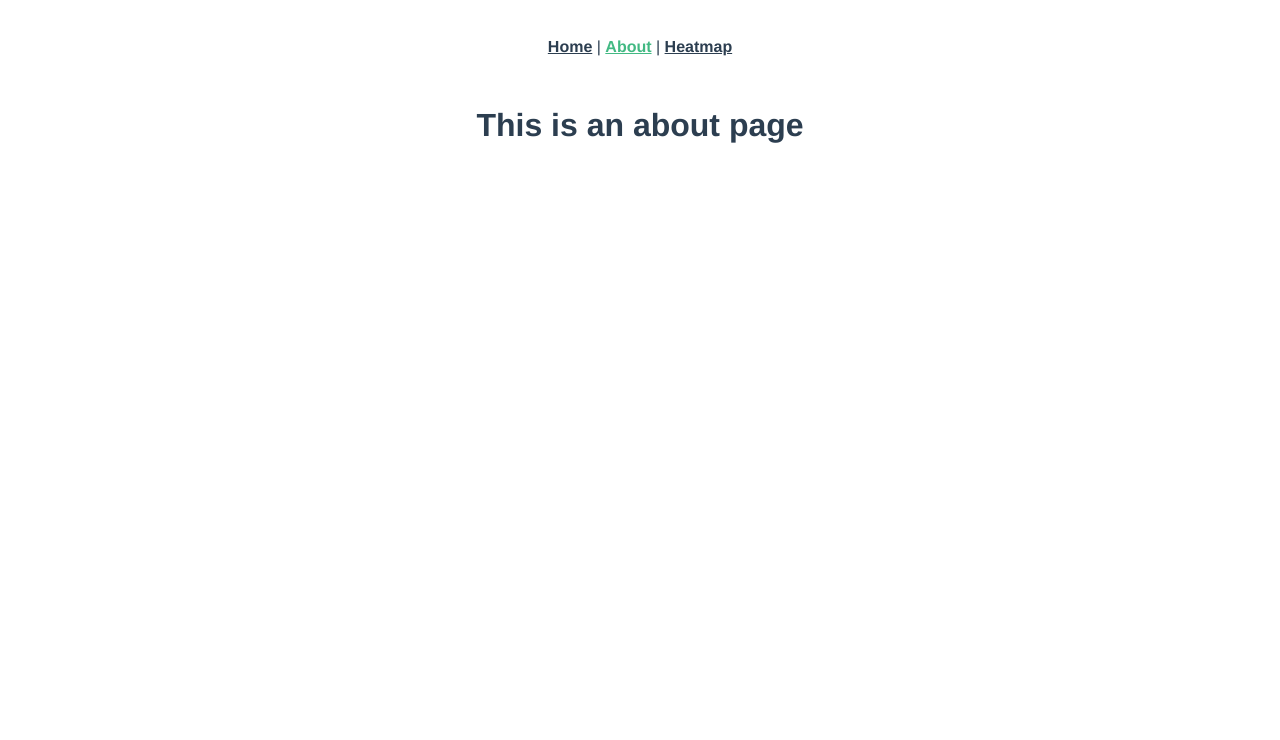
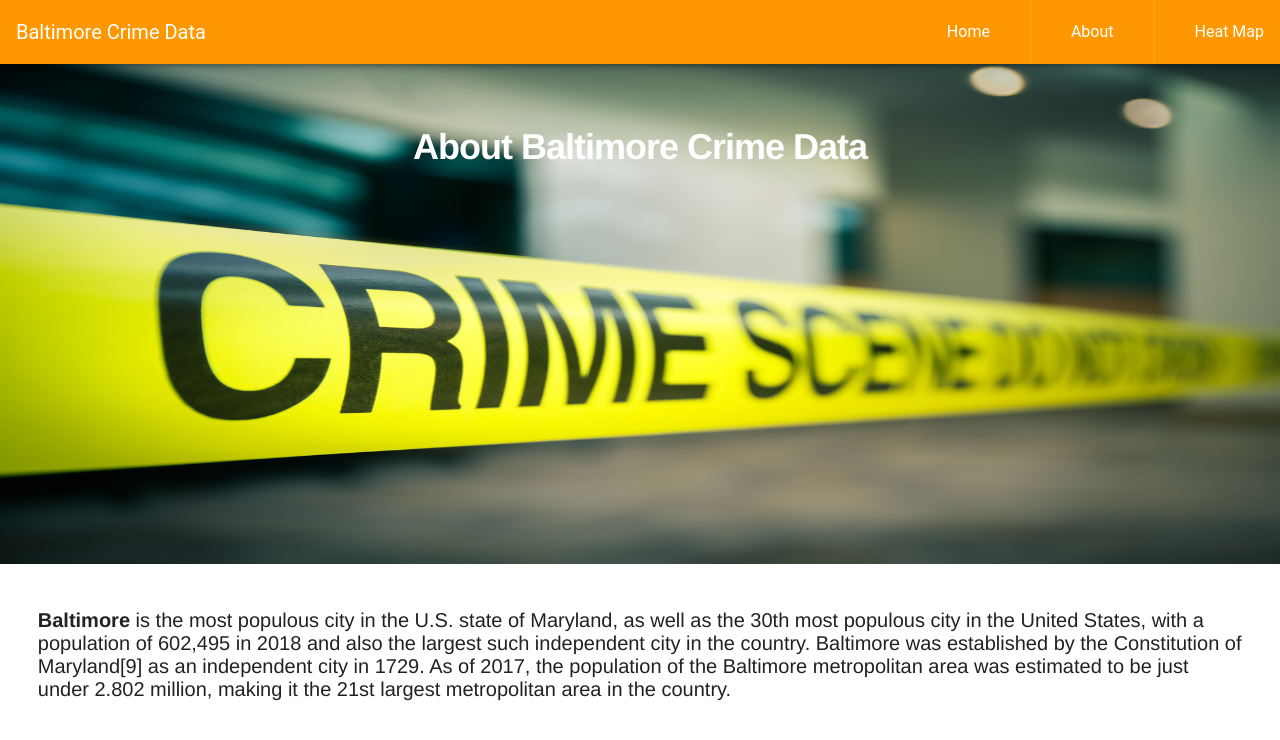
Before and after one commit to jacob5469/cs447, a Vue app in the folder frontend-starter/: page /about in a window 1280 px wide. Shown: the top 740 px of the page. Built offline with nearby package versions, Linux system fonts and the light colour scheme.

Commit message:
implement the tab and the basics of about page

```diff
--- a/frontend-starter/package.json
+++ b/frontend-starter/package.json
@@ -18,6 +18,7 @@
     "vue-property-decorator": "^8.3.0",
     "vue-router": "^3.1.5",
     "vue2-leaflet": "^2.5.2",
+    "vuetify": "^2.2.19",
     "vuex": "^3.1.2"
   },
   "devDependencies": {
--- a/frontend-starter/src/App.vue
+++ b/frontend-starter/src/App.vue
@@ -1,11 +1,21 @@
 <template>
   <div id="app">
-    <div id="nav">
-      <router-link to="/">Home</router-link> |
-      <router-link to="/about">About</router-link> |
-      <router-link to="/heatmap">Heatmap</router-link>
-    </div>
-    <router-view />
+    <v-app id="inspire">
+      <v-app-bar color="orange" dark app>
+        <v-toolbar-title>Baltimore Crime Data</v-toolbar-title>
+        <v-spacer></v-spacer>
+        <v-toolbar-items class="hidden-sm-and-down">
+          <router-link to="/" tag="button">Home</router-link>
+          <v-divider class="mx-10" vertical></v-divider>
+          <router-link to="/about" tag="button">About</router-link>
+          <v-divider class="mx-10" vertical></v-divider>
+          <router-link to="/heatmap" tag="button">Heat Map</router-link>
+        </v-toolbar-items>
+      </v-app-bar>
+      <v-content>
+        <router-view />
+      </v-content>
+    </v-app>
   </div>
 </template>
 
@@ -17,17 +27,4 @@
   text-align: center;
   color: #2c3e50;
 }
-
-#nav {
-  padding: 30px;
-
-  a {
-    font-weight: bold;
-    color: #2c3e50;
-
-    &.router-link-exact-active {
-      color: #42b983;
-    }
-  }
-}
 </style>
--- a/frontend-starter/src/components/HelloWorld.vue
+++ b/frontend-starter/src/components/HelloWorld.vue
@@ -1,132 +1,24 @@
 <template>
-  <div class="hello">
-    <!-- Just some stuff I was messing around with -->
-    <h1>{{ msg }}</h1>
-    <p> {{someComputedProperty}} </p>
-    <p> {{echo("Some string to echo")}} </p>
-    <p>
-      For a guide and recipes on how to configure / customize this project,<br />
-      check out the
-      <a href="https://cli.vuejs.org" target="_blank" rel="noopener"
-        >vue-cli documentation</a
-      >.
-    </p>
-    <h3>Installed CLI Plugins</h3>
-    <ul>
-      <li>
-        <a
-          href="https://github.com/vuejs/vue-cli/tree/dev/packages/%40vue/cli-plugin-babel"
-          target="_blank"
-          rel="noopener"
-          >babel</a
-        >
-      </li>
-      <li>
-        <a
-          href="https://github.com/vuejs/vue-cli/tree/dev/packages/%40vue/cli-plugin-typescript"
-          target="_blank"
-          rel="noopener"
-          >typescript</a
-        >
-      </li>
-      <li>
-        <a
-          href="https://github.com/vuejs/vue-cli/tree/dev/packages/%40vue/cli-plugin-pwa"
-          target="_blank"
-          rel="noopener"
-          >pwa</a
-        >
-      </li>
-      <li>
-        <a
-          href="https://github.com/vuejs/vue-cli/tree/dev/packages/%40vue/cli-plugin-router"
-          target="_blank"
-          rel="noopener"
-          >router</a
-        >
-      </li>
-      <li>
-        <a
-          href="https://github.com/vuejs/vue-cli/tree/dev/packages/%40vue/cli-plugin-vuex"
-          target="_blank"
-          rel="noopener"
-          >vuex</a
-        >
-      </li>
-      <li>
-        <a
-          href="https://github.com/vuejs/vue-cli/tree/dev/packages/%40vue/cli-plugin-eslint"
-          target="_blank"
-          rel="noopener"
-          >eslint</a
-        >
-      </li>
-      <li>
-        <a
-          href="https://github.com/vuejs/vue-cli/tree/dev/packages/%40vue/cli-plugin-unit-jest"
-          target="_blank"
-          rel="noopener"
-          >unit-jest</a
-        >
-      </li>
-    </ul>
-    <h3>Essential Links</h3>
-    <ul>
-      <li>
-        <a href="https://vuejs.org" target="_blank" rel="noopener">Core Docs</a>
-      </li>
-      <li>
-        <a href="https://forum.vuejs.org" target="_blank" rel="noopener"
-          >Forum</a
-        >
-      </li>
-      <li>
-        <a href="https://chat.vuejs.org" target="_blank" rel="noopener"
-          >Community Chat</a
-        >
-      </li>
-      <li>
-        <a href="https://twitter.com/vuejs" target="_blank" rel="noopener"
-          >Twitter</a
-        >
-      </li>
-      <li>
-        <a href="https://news.vuejs.org" target="_blank" rel="noopener">News</a>
-      </li>
-    </ul>
-    <h3>Ecosystem</h3>
-    <ul>
-      <li>
-        <a href="https://router.vuejs.org" target="_blank" rel="noopener"
-          >vue-router</a
-        >
-      </li>
-      <li>
-        <a href="https://vuex.vuejs.org" target="_blank" rel="noopener">vuex</a>
-      </li>
-      <li>
-        <a
-          href="https://github.com/vuejs/vue-devtools#vue-devtools"
-          target="_blank"
-          rel="noopener"
-          >vue-devtools</a
-        >
-      </li>
-      <li>
-        <a href="https://vue-loader.vuejs.org" target="_blank" rel="noopener"
-          >vue-loader</a
-        >
-      </li>
-      <li>
-        <a
-          href="https://github.com/vuejs/awesome-vue"
-          target="_blank"
-          rel="noopener"
-          >awesome-vue</a
-        >
-      </li>
-    </ul>
-  </div>
+  <div>
+    <v-menu offset-y>
+      <v-btn
+        slot="activator"
+        color="primary"
+        dark
+      >
+        Dropdown
+      </v-btn>
+      <v-list>
+        <v-list-tile>
+          <v-list-tile-title>Choice 1</v-list-tile-title>
+        </v-list-tile>
+        <v-list-tile>
+          <v-list-tile-title>Choice 1</v-list-tile-title>
+        </v-list-tile>
+      </v-list>
+    </v-menu>
+    <v-btn color="secondary">Click me!</v-btn>
+    </div>
 </template>
 
 <script lang="ts">
--- a/frontend-starter/src/main.ts
+++ b/frontend-starter/src/main.ts
@@ -5,12 +5,16 @@ import router from "./router";
 import store from "./store";
 import "leaflet/dist/leaflet.css";
 import * as L from "leaflet";
+import Vuetify from "vuetify";
+import 'vuetify/dist/vuetify.min.css';
 
 Vue.config.productionTip = false;
+Vue.use(Vuetify);
 
 new Vue({
   router,
   store,
+  vuetify: new Vuetify(),
   render: h => h(App)
 }).$mount("#app");
 
--- a/frontend-starter/src/router/index.ts
+++ b/frontend-starter/src/router/index.ts
@@ -21,7 +21,7 @@ const routes = [
   {
     path: "/heatmap",
     name: "Heatmap",
-    component: () => import(/* webpackChunkName: "about" */ "../components/Heatmap.vue")
+    component: () => import(/* webpackChunkName: "about" */ "../views/Heatmap.vue")
   },
 ];
 
--- a/frontend-starter/src/views/About.vue
+++ b/frontend-starter/src/views/About.vue
@@ -1,5 +1,53 @@
 <template>
-  <div class="about">
-    <h1>This is an about page</h1>
+  <div class="image">
+    <img src="../assets/crime.jpg" alt="Baltimore Crime Data" width="100%" height="500" />
+    <h1>
+      <span>
+        <span class="spacer"></span>About Baltimore Crime Data
+      </span>
+    </h1>
+
+    <p class = "aboutPageDescription">
+      <b>Baltimore</b> is the most populous city in the U.S. state of Maryland, as well as the 30th
+      most populous city in the United States, with a population of 602,495 in 2018 and also
+      the largest such independent city in the country. Baltimore was established by the Constitution
+      of Maryland[9] as an independent city in 1729. As of 2017, the population of the Baltimore
+      metropolitan area was estimated to be just under 2.802 million, making it the 21st largest
+      metropolitan area in the country.
+    </p>
   </div>
 </template>
+
+<style>
+.image {
+  width: 100%;
+  height: 600px;
+}
+
+h1 {
+  position: absolute; /* To place the text on the image*/
+  top: 60px; /* The exact location of the text from the top of the image*/
+  left: 0px;  /* Other beautification stuff */
+  width: 100%;
+}
+
+h1 span
+ {
+  color: white;
+  font: bold 36px Helvetica, Sans-Serif;
+  letter-spacing: -1px;
+  padding: 10px;
+}
+
+h1 span.spacer {
+  padding: 0 0px;
+}
+
+.aboutPageDescription {
+    margin-top: 1cm;
+    margin-left: 1cm;
+    margin-right: 1cm;
+    font: 20px Helvetica, Sans-Serif;
+    text-align: left;
+}
+</style>
--- a/frontend-starter/src/views/Home.vue
+++ b/frontend-starter/src/views/Home.vue
@@ -1,7 +1,7 @@
 <template>
   <div class="home">
     <img alt="Vue logo" src="../assets/logo.png" />
-    <HelloWorld msg="Welcome to Your Vue.js App" />
+    <HelloWorld msg="sss" />
   </div>
 </template>
 
```
Also changed, not shown: frontend-starter/src/assets/crime.jpg (added), frontend-starter/src/views/Heatmap.vue (renamed from frontend-starter/src/components/Heatmap.vue), 1 other file (tests, documents, lock files or other folders).
